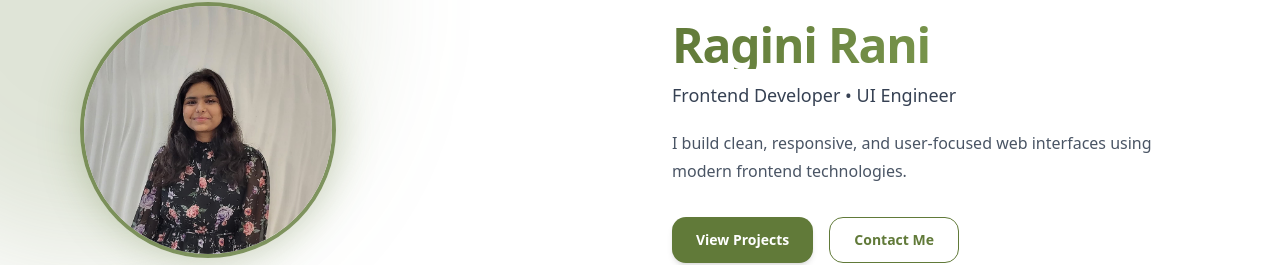
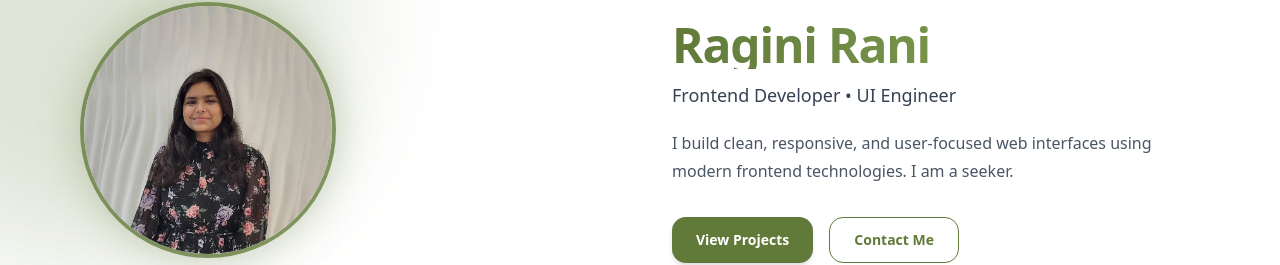
Before and after one commit to RaginiRani/myNextPortfolio, a Next.js app: page / in a window 1280 px wide. Shown: the part 163-428 px from the top of the page. Built offline with nearby package versions, Linux system fonts and the light colour scheme; no server answers.

Commit message:
Hero section update

```diff
--- a/src/components/hero.tsx
+++ b/src/components/hero.tsx
@@ -48,7 +48,7 @@ export default function Hero() {
 
           <p className="mt-5 max-w-xl text-base leading-7 text-gray-600">
             I build clean, responsive, and user-focused web interfaces using
-            modern frontend technologies.
+            modern frontend technologies. I am a seeker.
           </p>
 
           {/* CTA Buttons */}
```
